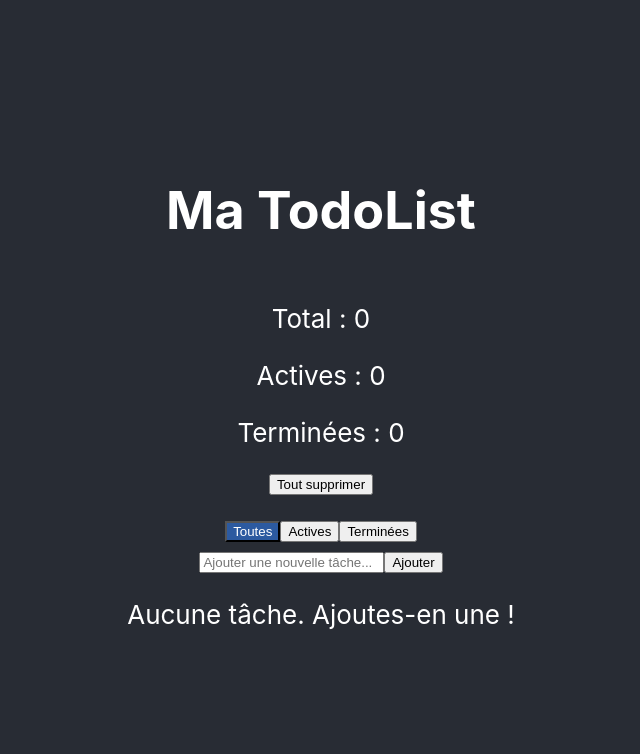
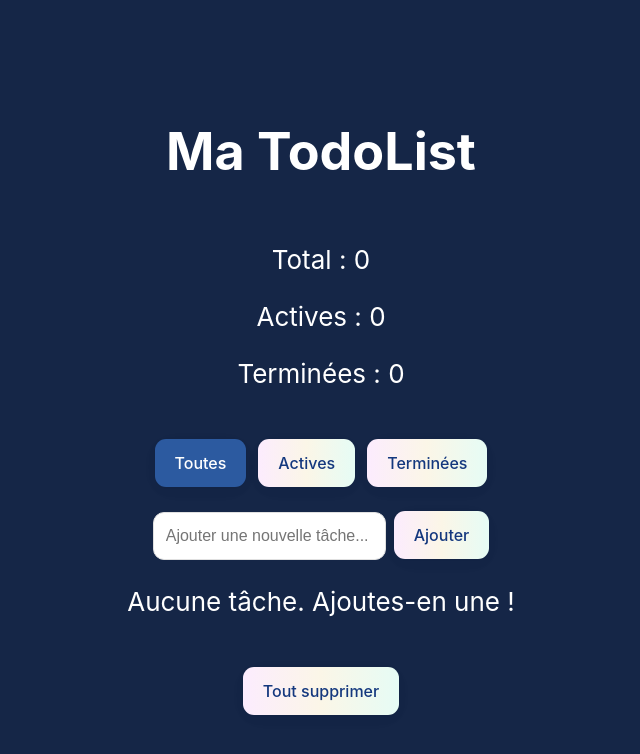
Before and after one commit to Pauline-hiez/ToDoList, a React (Create React App) app in the folder todolist-avancee/: page / in a window 1280 px wide. Shown: the top 754 px of the page, without its empty margins (319-959 px from the left). Built offline with nearby package versions, Linux system fonts and the light colour scheme.

Commit message:
Ajout de style sur les boutons

```diff
--- a/todolist-avancee/src/App.css
+++ b/todolist-avancee/src/App.css
@@ -1,3 +1,112 @@
+form input[type="text"] {
+  height: 48px;
+  font-size: 16px;
+  padding: 0 12px;
+  border-radius: 11px;
+  border: 1px solid #e0e0e0;
+  margin-right: 8px;
+  box-sizing: border-box;
+}
+.filtres {
+  display: flex;
+  gap: 12px;
+  justify-content: center;
+  margin-top: 24px;
+  margin-bottom: 24px;
+}
+
+.sketch-button {
+  margin-bottom: 0 !important;
+}
+
+/* Effet sketch-button pour les boutons */
+.sketch-button {
+  -webkit-tap-highlight-color: transparent;
+  cursor: pointer;
+  appearance: none;
+  outline: none;
+  border: none;
+  font-family: inherit;
+  font-size: 16px;
+  font-weight: 500;
+  background-image: linear-gradient(90deg, #fcecfe, #fbf6e7, #e6fcf5);
+  border-radius: 11px;
+  padding: 12px 20px;
+  position: relative;
+  line-height: 24px;
+  color: #14387e;
+  box-shadow: 0 1px 2px rgba(0 0 0 / 2%), 0 4px 16px rgba(0 0 0 / 2%),
+    0 4px 24px rgba(0 0 0 / 2%);
+}
+
+.sketch-button.start svg {
+  animation: stroke 1s linear;
+}
+
+.sketch-button .lines {
+  position: absolute;
+  inset: 0;
+  mix-blend-mode: hard-light;
+  pointer-events: none;
+  z-index: 1;
+}
+
+.sketch-button .lines>div {
+  position: absolute;
+  inset: 0;
+}
+
+.sketch-button .lines>div:last-child {
+  transform: rotate(180deg);
+}
+
+.sketch-button .lines svg {
+  display: block;
+  position: absolute;
+  inset: 0;
+  overflow: visible;
+  fill: none;
+  stroke-width: 2;
+  stroke: #c9e9ff;
+  width: 100%;
+  height: 100%;
+  stroke-dasharray: 2 10;
+  stroke-dashoffset: 14;
+  opacity: 0;
+}
+
+.sketch-button .lines svg:nth-child(1) {
+  stroke: #f8fcff;
+}
+
+.sketch-button .lines svg:nth-child(2) {
+  stroke-width: 6px;
+  filter: blur(20px);
+}
+
+.sketch-button .lines svg:nth-child(3) {
+  stroke-width: 5px;
+  filter: blur(6px);
+}
+
+.sketch-button .lines svg:nth-child(4) {
+  stroke-width: 10px;
+  filter: blur(56px);
+}
+
+@keyframes stroke {
+
+  30%,
+  55% {
+    opacity: 1;
+  }
+
+  100% {
+    stroke-dashoffset: 4;
+    opacity: 0;
+  }
+}
+
 .App {
   text-align: center;
 }
@@ -14,7 +123,7 @@
 }
 
 .App-header {
-  background-color: #282c34;
+  background-color: #152647;
   min-height: 100vh;
   display: flex;
   flex-direction: column;
--- a/todolist-avancee/src/App.js
+++ b/todolist-avancee/src/App.js
@@ -1,3 +1,4 @@
+
 
 
 import React, { useState, useEffect } from 'react';
@@ -7,11 +8,62 @@ import './App.css';
 
 
 function App() {
+  // ...existing code...
+
   // 1. Créer le state principal avec récupération depuis localStorage
   const [todos, setTodos] = useState(() => {
     const sauvegardes = localStorage.getItem('todos');
     return sauvegardes ? JSON.parse(sauvegardes) : [];
   });
+  // Effet SVG sketch-button sur les boutons (réactif à todos)
+  useEffect(() => {
+    const createSVG = (width, height, radius) => {
+      const svg = document.createElementNS("http://www.w3.org/2000/svg", "svg");
+      const rectangle = document.createElementNS("http://www.w3.org/2000/svg", "rect");
+      svg.setAttributeNS("http://www.w3.org/2000/svg", "viewBox", `0 0 ${width} ${height}`);
+      rectangle.setAttribute("x", "0");
+      rectangle.setAttribute("y", "0");
+      rectangle.setAttribute("width", "100%");
+      rectangle.setAttribute("height", "100%");
+      rectangle.setAttribute("rx", `${radius}`);
+      rectangle.setAttribute("ry", `${radius}`);
+      rectangle.setAttribute("pathLength", "10");
+      svg.appendChild(rectangle);
+      return svg;
+    };
+
+    document.querySelectorAll(".sketch-button").forEach((button) => {
+      // Empêche la duplication des SVG si le bouton est re-rendu
+      if (button.querySelector('.lines')) return;
+      const style = getComputedStyle(button);
+      const lines = document.createElement("div");
+      lines.classList.add("lines");
+      const groupTop = document.createElement("div");
+      const groupBottom = document.createElement("div");
+      const svg = createSVG(
+        button.offsetWidth,
+        button.offsetHeight,
+        parseInt(style.borderRadius, 10)
+      );
+      groupTop.appendChild(svg);
+      groupTop.appendChild(svg.cloneNode(true));
+      groupTop.appendChild(svg.cloneNode(true));
+      groupTop.appendChild(svg.cloneNode(true));
+      groupBottom.appendChild(svg.cloneNode(true));
+      groupBottom.appendChild(svg.cloneNode(true));
+      groupBottom.appendChild(svg.cloneNode(true));
+      groupBottom.appendChild(svg.cloneNode(true));
+      lines.appendChild(groupTop);
+      lines.appendChild(groupBottom);
+      button.appendChild(lines);
+      button.addEventListener("pointerenter", () => {
+        button.classList.add("start");
+      });
+      svg.addEventListener("animationend", () => {
+        button.classList.remove("start");
+      });
+    });
+  }, [todos]);
   // 2. Sauvegarder dans le localStorage à chaque changement de todos
   useEffect(() => {
     localStorage.setItem('todos', JSON.stringify(todos));
@@ -83,22 +135,21 @@ function App() {
           <p>Actives : {nombreActives}</p>
           <p>Terminées : {nombreTerminees}</p>
         </div>
-        <button onClick={toutSupprimer} style={{ marginBottom: 16 }}>Tout supprimer</button>
         <div className="filtres">
           <button
-            className={filtre === 'toutes' ? 'actif' : ''}
+            className={`sketch-button ${filtre === 'toutes' ? 'actif' : ''}`}
             onClick={() => setFiltre('toutes')}
           >
             Toutes
           </button>
           <button
-            className={filtre === 'actives' ? 'actif' : ''}
+            className={`sketch-button ${filtre === 'actives' ? 'actif' : ''}`}
             onClick={() => setFiltre('actives')}
           >
             Actives
           </button>
           <button
-            className={filtre === 'terminees' ? 'actif' : ''}
+            className={`sketch-button ${filtre === 'terminees' ? 'actif' : ''}`}
             onClick={() => setFiltre('terminees')}
           >
             Terminées
@@ -106,6 +157,7 @@ function App() {
         </div>
         <TodoForm onAjouter={ajouterTodo} />
         <TodoList todos={getTodosFilters()} onToggle={toggleTodo} onSupprimer={supprimerTodo} onEditer={editerTodo} />
+        <button className="sketch-button" onClick={toutSupprimer} style={{ marginTop: 24 }}>Tout supprimer</button>
       </header>
     </div>
   );
--- a/todolist-avancee/src/components/TodoForm.js
+++ b/todolist-avancee/src/components/TodoForm.js
@@ -1,6 +1,54 @@
-import React, { useState } from 'react';
+import React, { useState, useEffect } from 'react';
 
 function TodoForm({ onAjouter }) {
+
+    // Effet SVG sketch-button sur le bouton Ajouter
+    useEffect(() => {
+        const createSVG = (width, height, radius) => {
+            const svg = document.createElementNS("http://www.w3.org/2000/svg", "svg");
+            const rectangle = document.createElementNS("http://www.w3.org/2000/svg", "rect");
+            svg.setAttributeNS("http://www.w3.org/2000/svg", "viewBox", `0 0 ${width} ${height}`);
+            rectangle.setAttribute("x", "0");
+            rectangle.setAttribute("y", "0");
+            rectangle.setAttribute("width", "100%");
+            rectangle.setAttribute("height", "100%");
+            rectangle.setAttribute("rx", `${radius}`);
+            rectangle.setAttribute("ry", `${radius}`);
+            rectangle.setAttribute("pathLength", "10");
+            svg.appendChild(rectangle);
+            return svg;
+        };
+        document.querySelectorAll(".sketch-button").forEach((button) => {
+            if (button.querySelector('.lines')) return;
+            const style = getComputedStyle(button);
+            const lines = document.createElement("div");
+            lines.classList.add("lines");
+            const groupTop = document.createElement("div");
+            const groupBottom = document.createElement("div");
+            const svg = createSVG(
+                button.offsetWidth,
+                button.offsetHeight,
+                parseInt(style.borderRadius, 10)
+            );
+            groupTop.appendChild(svg);
+            groupTop.appendChild(svg.cloneNode(true));
+            groupTop.appendChild(svg.cloneNode(true));
+            groupTop.appendChild(svg.cloneNode(true));
+            groupBottom.appendChild(svg.cloneNode(true));
+            groupBottom.appendChild(svg.cloneNode(true));
+            groupBottom.appendChild(svg.cloneNode(true));
+            groupBottom.appendChild(svg.cloneNode(true));
+            lines.appendChild(groupTop);
+            lines.appendChild(groupBottom);
+            button.appendChild(lines);
+            button.addEventListener("pointerenter", () => {
+                button.classList.add("start");
+            });
+            svg.addEventListener("animationend", () => {
+                button.classList.remove("start");
+            });
+        });
+    }, []);
     const [inputValue, setInputValue] = useState("");
     const [erreur, setErreur] = useState("");
 
@@ -23,7 +71,7 @@ function TodoForm({ onAjouter }) {
                 onChange={e => setInputValue(e.target.value)}
                 placeholder="Ajouter une nouvelle tâche..."
             />
-            <button type="submit">Ajouter</button>
+            <button type="submit" className="sketch-button">Ajouter</button>
             {erreur && <div style={{ color: 'red', marginTop: 8 }}>{erreur}</div>}
         </form>
     );
--- a/todolist-avancee/src/components/TodoItem.js
+++ b/todolist-avancee/src/components/TodoItem.js
@@ -36,8 +36,18 @@ function TodoItem({ todo, onToggle, onSupprimer, onEditer }) {
                     {todo.text}
                 </span>
             )}
-            <button onClick={() => setEdition(true)} style={{ marginLeft: 8 }}>Éditer</button>
-            <button onClick={() => onSupprimer(todo.id)} style={{ marginLeft: 8 }}>
+            <button
+                className="sketch-button"
+                onClick={() => setEdition(true)}
+                style={{ marginLeft: 8 }}
+            >
+                Éditer
+            </button>
+            <button
+                className="sketch-button"
+                onClick={() => onSupprimer(todo.id)}
+                style={{ marginLeft: 8 }}
+            >
                 Supprimer
             </button>
         </li>
```
